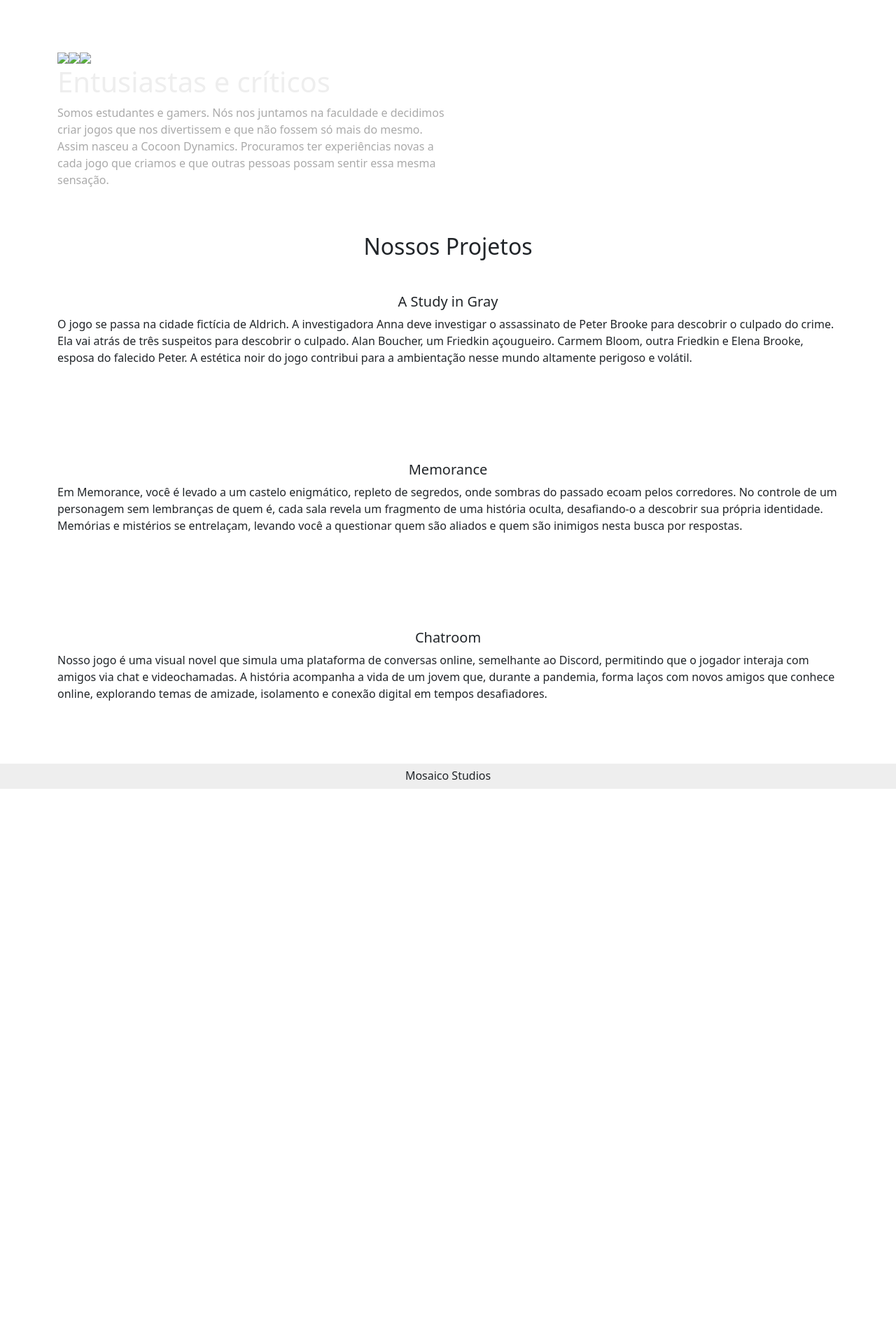
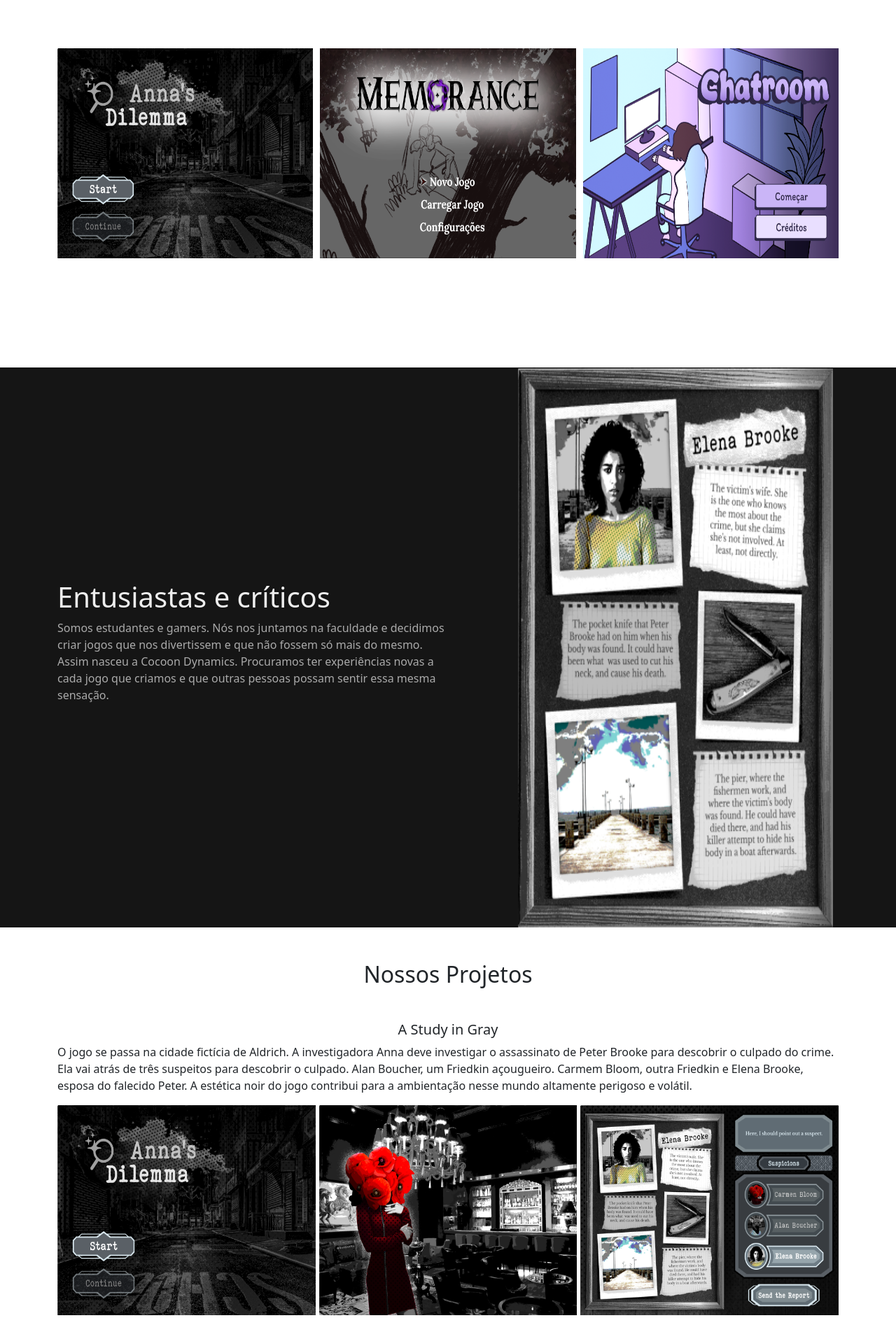
Before and after one commit to Salomao001/cocoon-landing-page, a plain HTML site: page index.html in a window 1280 px wide. Shown: the part 275-2158 px from the top of the page at 70% size. Before the commit the page ends 1402 px from the top, so only its background shows below. Drawn offline with nearby package versions, Linux system fonts and the light colour scheme; the site is published under a folder, as on GitHub Pages, so addresses that start at the root find nothing.

Commit message:
alterando caminhos

```diff
--- a/index.html
+++ b/index.html
@@ -4,7 +4,7 @@
     <meta charset="UTF-8">
     <meta name="viewport" content="width=device-width, initial-scale=1.0">
     <title>mosaico studios</title>
-    <link rel="stylesheet" href="/assets/css/style.css">
+    <link rel="stylesheet" href="assets/css/style.css">
     <link href="https://cdn.jsdelivr.net/npm/bootstrap@5.3.3/dist/css/bootstrap.min.css" rel="stylesheet" integrity="sha384-QWTKZyjpPEjISv5WaRU9OFeRpok6YctnYmDr5pNlyT2bRjXh0JMhjY6hW+ALEwIH" crossorigin="anonymous">
 </head>
 <body>
@@ -34,13 +34,13 @@
         </div>
         <div class="d-flex home-image-content mt-5 pt-3">
             <div class="img-box">
-                <img src="/assets/img/asig-menu.png">
+                <img src="assets/img/asig-menu.png">
             </div>
             <div class="img-box">
-                <img src="/assets/img/memorance-menu.png">
+                <img src="assets/img/memorance-menu.png">
             </div>
             <div class="img-box">
-                <img src="/assets/img/chatroom-menu.png">
+                <img src="assets/img/chatroom-menu.png">
             </div>
         </div>
     </div>
@@ -54,7 +54,7 @@
                 </div>
                 <div class="about-image-content col-6">
                     <div class="about-image-box">
-                        <img src="/assets/img/about-img.png" alt="">
+                        <img src="assets/img/about-img.png" alt="">
                     </div>
                 </div>
             </div>
@@ -68,13 +68,13 @@
             <p>O jogo se passa na cidade fictícia de Aldrich. A investigadora Anna deve investigar o assassinato de Peter Brooke para descobrir o culpado do crime. Ela vai atrás de três suspeitos para descobrir o culpado. Alan Boucher, um Friedkin açougueiro. Carmem Bloom, outra Friedkin e Elena Brooke, esposa do falecido Peter. A estética noir do jogo contribui para a ambientação nesse mundo altamente perigoso e volátil.</p>
             <div class="d-flex" style="gap: 5px;">
                 <div class="img-box">
-                    <img src="/assets/img/asig-menu.png" alt="">
+                    <img src="assets/img/asig-menu.png" alt="">
                 </div>
                 <div class="img-box">
-                    <img src="/assets/img/asig-img2.png" alt="">
+                    <img src="assets/img/asig-img2.png" alt="">
                 </div>
                 <div class="img-box">
-                    <img src="/assets/img/asig-img3.png" alt="">
+                    <img src="assets/img/asig-img3.png" alt="">
                 </div>
             </div>
         </div>
@@ -83,13 +83,13 @@
             <p>Em Memorance, você é levado a um castelo enigmático, repleto de segredos, onde sombras do passado ecoam pelos corredores. No controle de um personagem sem lembranças de quem é, cada sala revela um fragmento de uma história oculta, desafiando-o a descobrir sua própria identidade. Memórias e mistérios se entrelaçam, levando você a questionar quem são aliados e quem são inimigos nesta busca por respostas.</p>
             <div class="d-flex about-flex" style="gap: 5px;">
                 <div class="img-box">
-                    <img src="/assets/img/memorance-menu.png" alt="">
+                    <img src="assets/img/memorance-menu.png" alt="">
                 </div>
                 <div class="img-box">
-                    <img src="/assets/img/memorance-img2.png" alt="">
+                    <img src="assets/img/memorance-img2.png" alt="">
                 </div>
                 <div class="img-box">
-                    <img src="/assets/img/memorance-img3.png" alt="">
+                    <img src="assets/img/memorance-img3.png" alt="">
                 </div>
             </div>
         </div>
@@ -98,13 +98,13 @@
             <p>Nosso jogo é uma visual novel que simula uma plataforma de conversas online, semelhante ao Discord, permitindo que o jogador interaja com amigos via chat e videochamadas. A história acompanha a vida de um jovem que, durante a pandemia, forma laços com novos amigos que conhece online, explorando temas de amizade, isolamento e conexão digital em tempos desafiadores.</p>
             <div class="d-flex" style="gap: 5px;">
                 <div class="img-box">
-                    <img src="/assets/img/chatroom-menu.png" alt="">
+                    <img src="assets/img/chatroom-menu.png" alt="">
                 </div>
                 <div class="img-box">
-                    <img src="/assets/img/chatroom-img2.png" alt="">
+                    <img src="assets/img/chatroom-img2.png" alt="">
                 </div>
                 <div class="img-box">
-                    <img src="/assets/img/chatroom-img3.png" alt="">
+                    <img src="assets/img/chatroom-img3.png" alt="">
                 </div>
             </div>
         </div>
```
